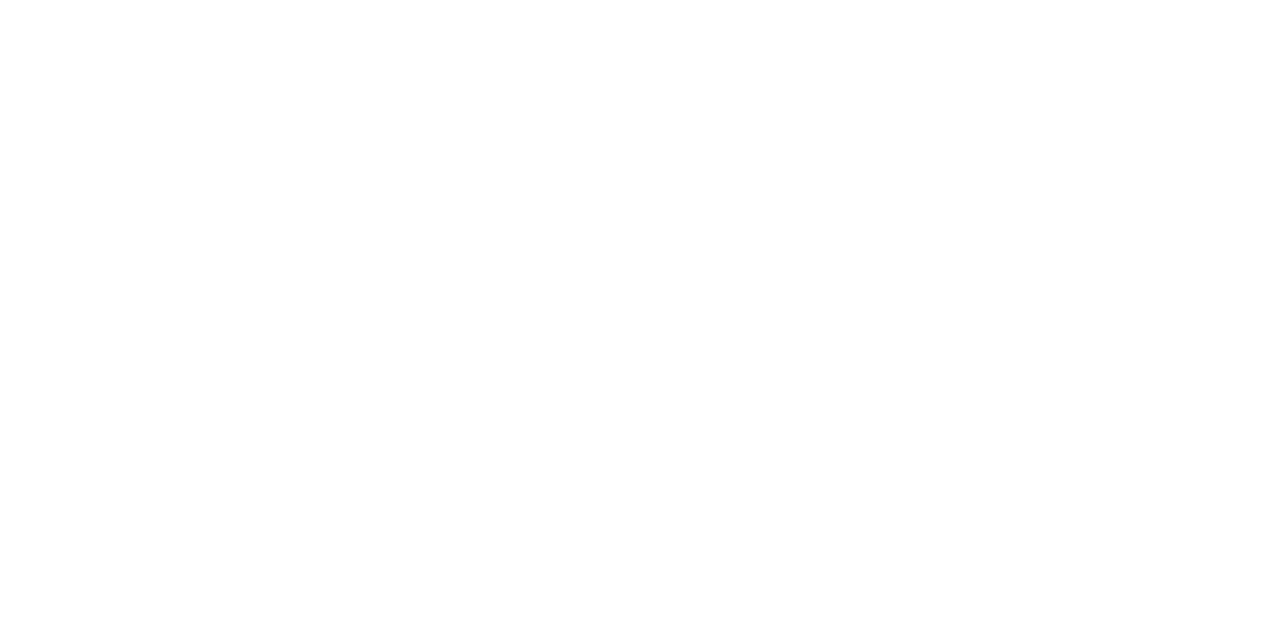
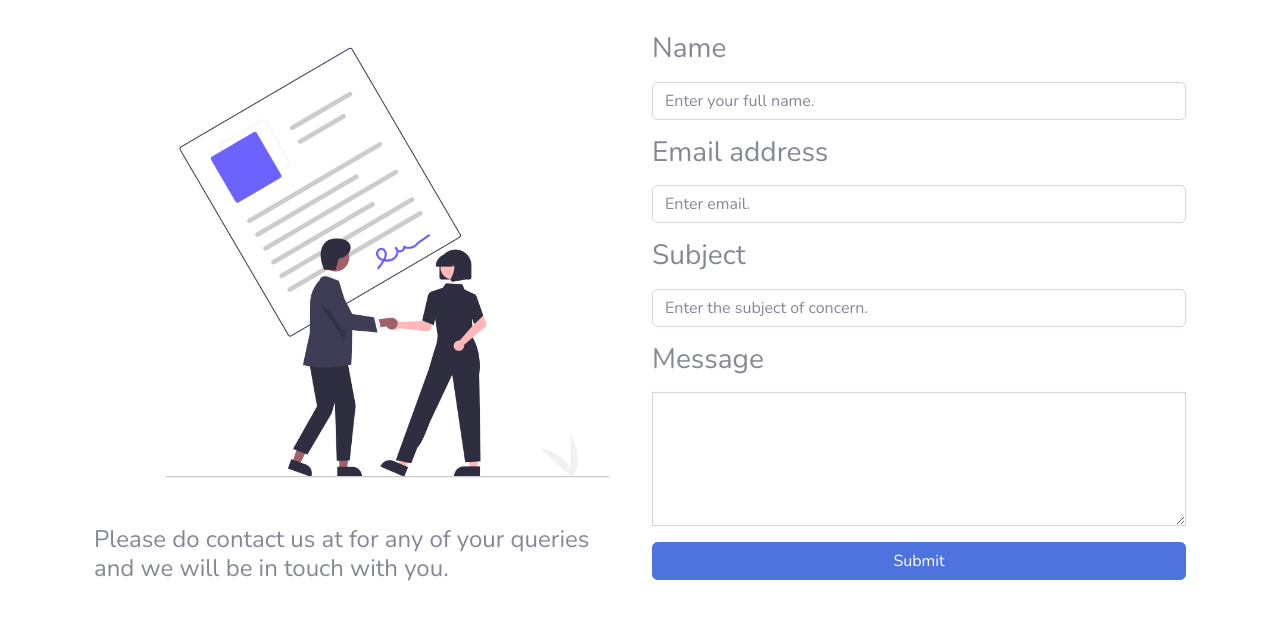
Before and after one commit to Purviharniya/SPAR10, a Flask app: page /contact-us in a window 1280 px wide. Before the commit the part shown is empty. Shown: the top 620 px of the page. Run offline with Flask 2, Linux system fonts and the light colour scheme; some libraries are stand-ins or nearby versions.

Commit message:
Working on Contact us page

```diff
--- a/templates/contactus.html
+++ b/templates/contactus.html
@@ -2,5 +2,35 @@
 {% block content %}
 
 <!-- add the content here -->
+<div class="container">
+    <div class="row">
+        <div class="col-md-6">
+            <img src="../static/assets/contactus.png" width="110%">
+            <br>
+            <h4>Please do contact us at for any of your queries and we will be in touch with you.</h4>
+        </div>
+        <div class="col-md-6" style="margin-top: 2rem;width: 100%;">
+            <form>
+                <div class="form-group">
+                  <label for="name"><h3>Name</h3></label>
+                  <input type="text" class="form-control" id="name" placeholder="Enter your full name.">
+                </div>
+                <div class="form-group">
+                  <label for="email"><h3>Email address</h3></label>
+                  <input type="email" class="form-control" id="email" placeholder="Enter email.">
+                </div>
+                <div class="form-group">
+                  <label for="subject"><h3>Subject</h3></label>
+                  <input type="text" class="form-control" id="subject" placeholder="Enter the subject of concern.">
+                </div>
+                <div class="form-group">
+                    <label for="message"><h3>Message</h3></label>
+                    <textarea class="form-control rounded-0" id="message" rows="5"></textarea>
+                  </div>
+                <button type="submit" class="btn btn-primary w-100">Submit</button>
+              </form>
+        </div>
+    </div>
+</div>
 
 {% endblock %}
```
Also changed, not shown: static/assets/contactus.png (added).
